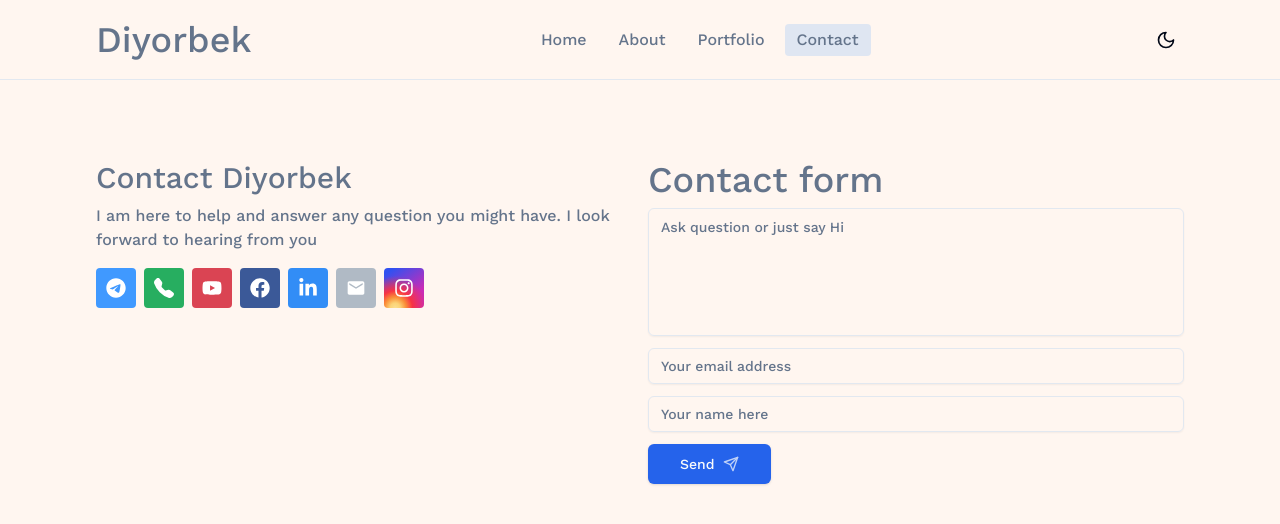
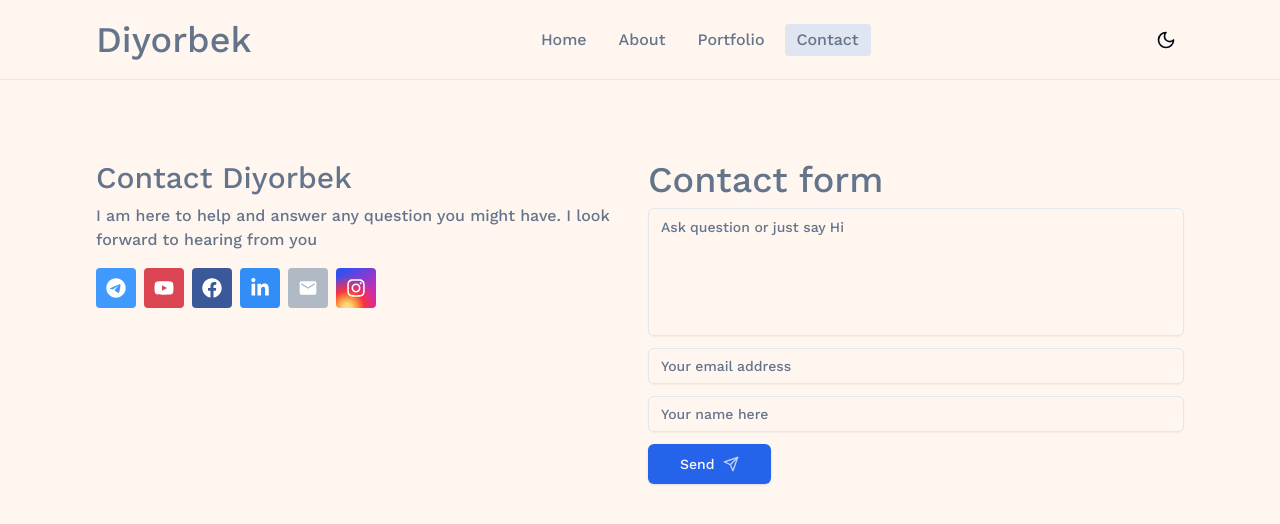
Before and after one commit to developerdiyorbek/myportfolio, a Next.js app: page /contact in a window 1280 px wide. Shown: the top 524 px of the page. Built offline with nearby package versions, Linux system fonts and the light colour scheme.

Commit message:
change socials

```diff
--- a/constants/index.ts
+++ b/constants/index.ts
@@ -168,13 +168,6 @@ export const socialLinks = [
     target: "_blank",
   },
   {
-    id: 2,
-    icon: BsTelephoneFill,
-    link: "tel:+998936221907",
-    color: "bg-phone",
-    target: "_self",
-  },
-  {
     id: 3,
     icon: FaYoutube,
     link: "https://www.youtube.com/@DiyorbekDeveloper",
```
